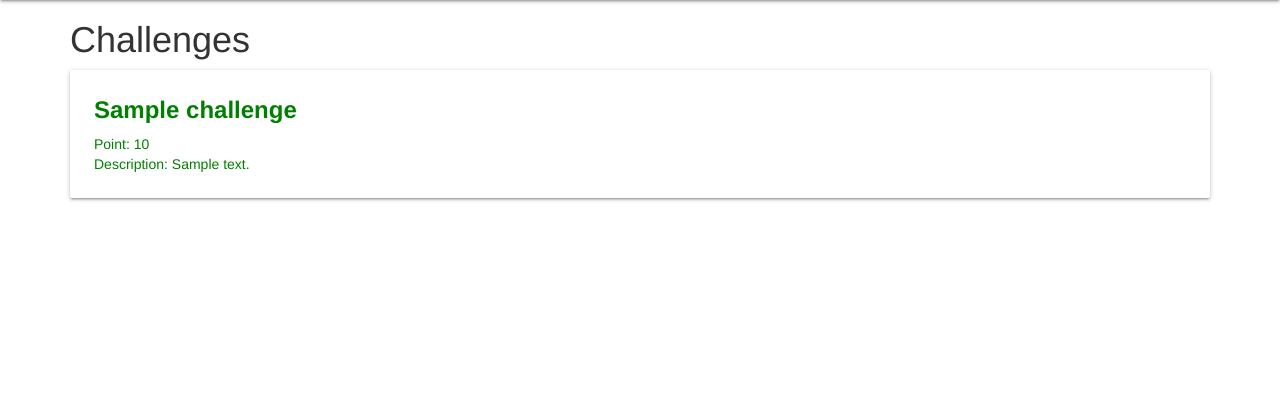
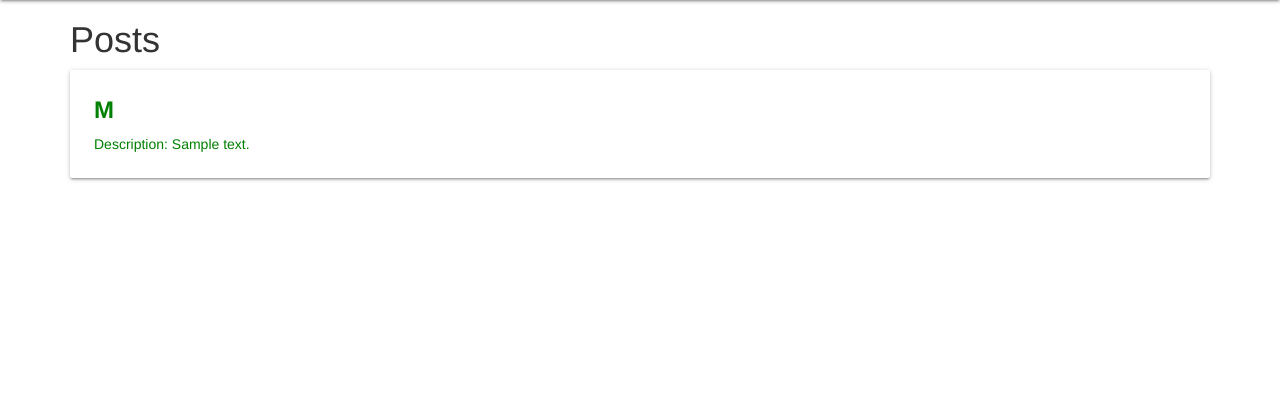
Before and after one commit to nhasley/ECO-App-Python, a Django app: page / in a window 1280 px wide. Shown: the part 64-464 px from the top of the page. Run offline with Django 3.2, Linux system fonts and the light colour scheme; tables that the repository leaves empty hold one stand-in row (values such as "Sample post"); some libraries are stand-ins or nearby versions.

Commit message:
changed main model from challenges to posts

```diff
--- a/main_app/admin.py
+++ b/main_app/admin.py
@@ -1,4 +1,5 @@
 from django.contrib import admin
-from .models import Challenge
+from .models import Post#, Photo
 # Register your models here.
-admin.site.register(Challenge)
+admin.site.register(Post)
+# admin.site.register(Photo)
--- a/main_app/models.py
+++ b/main_app/models.py
@@ -1,15 +1,19 @@
 from django.db import models
 from django.contrib.auth.models import User
 
-class Challenge(models.Model):
-    name = models.CharField(max_length=100)
-    points = models.IntegerField()
-    description = models.CharField(max_length=250)
-    user = models.ForeignKey(User, on_delete=models.CASCADE)
+CHALLENGES = (
+    ('M', 'Metro'),
+    ('B', 'Bike'),
+    ('W', 'Walk')
+)
 
-class Photo(models.Model):
-    url = models.CharField(max_length=200)
-    challenge = models.ForeignKey(Challenge, on_delete=models.CASCADE)
+class Post(models.Model):
+    description = models.CharField(max_length=100)
+    challenge = models.CharField(
+        max_length=10,
+        choices=CHALLENGES,
+        default=CHALLENGES[0][0]
+    )
 
     def __str__(self):
-        return f"Photo for challenge_id: {self.chalenge_id} @{self.url}"
+        return self.name
--- a/main_app/templates/base.html
+++ b/main_app/templates/base.html
@@ -29,7 +29,7 @@
   <footer class="page-footer">
     {% if user.is_authenticated %}
     <ul class="center">
-        <li><a href="{%url 'challenges'%}" id="text"><i class="fas fa-camera-retro" style="font-size:25px; color: white;"></i> Challenges</a></li>
+        <li><a href="{%url 'posts'%}" id="text"><i class="fas fa-camera-retro" style="font-size:25px; color: white;"></i> Posts</a></li>
         <li><a href="{%url 'profile'%}" id="text"><i class="glyphicon glyphicon-user" style="font-size:25px; color: white;"></i> Profile</a></li>
         <li><a href="{% url 'logout' %}" id="text">Log Out</a></li>
   {% else %}
--- a/main_app/templates/challenges.html
+++ /dev/null
@@ -1,18 +0,0 @@
-{% extends 'base.html' %}
-{% block content %}
-
-<h1>Challenges</h1>
-
-{% for challenge in challenges %}
-<a href="{% url 'upload' challenge.id %}">
-  <div class="card">
-    <div class="card-content">
-      <span class="card-title">{{ challenge.name }}</span>
-      <p>Point: {{ challenge.points }}</p>
-      <p>Description: {{ challenge.description }}</p>
-    </div>
-  </div>
-</a>
-{% endfor %}
-
-{% endblock %}
--- /dev/null
+++ b/main_app/templates/posts.html
@@ -0,0 +1,17 @@
+{% extends 'base.html' %}
+{% block content %}
+
+<h1>Posts</h1>
+
+{% for post in posts %}
+<a href="{% url 'detail' post.id %}">
+  <div class="card">
+    <div class="card-content">
+      <span class="card-title">{{ post.challenge }}</span>
+      <p>Description: {{ post.description }}</p>
+    </div>
+  </div>
+</a>
+{% endfor %}
+
+{% endblock %}
--- a/main_app/templates/profile.html
+++ b/main_app/templates/profile.html
@@ -9,7 +9,7 @@
 <div>Current Points:</div>
 <hr />
 <div>Recent Posts</div>
-{% for photo in challenge.photo_set.all %}
+{% for photo in post.photo_set.all %}
     <img class="responsive-img card-panel" src="{{photo.url}}">
 {% empty %}
     <div class="card-panel teal-text center-align">No Photos Uploaded</div>
--- a/main_app/urls.py
+++ b/main_app/urls.py
@@ -2,8 +2,6 @@ from django.urls import path
 from . import views
 
 urlpatterns = [
-  path('', views.challenges_index, name='challenges'),
+  path('', views.posts_index, name='posts'),
   path('profile/', views.profile, name='profile'),
-  path('upload/<int:challenge_id>/', views.upload, name='upload'),
-  path('profile/add_photo/', views.add_photo, name='add_photo'),
 ]
--- a/main_app/views.py
+++ b/main_app/views.py
@@ -1,5 +1,6 @@
 from django.shortcuts import render, redirect
-from .models import Challenge, Photo
+from django.views.generic.edit import CreateView
+from .models import Post
 import uuid
 import boto3
 
@@ -7,27 +8,8 @@ S3_BASE_URL = 'https://s3-us-west-1.amazonaws.com/'
 BUCKET = 'codebloodedkillers'
 
 # Define the home view
-def challenges_index(request):
-    challenges = Challenge.objects.all()
-    return render(request, 'challenges.html', {'challenges': challenges})
-
+def posts_index(request):
+    posts = Post.objects.all()
+    return render(request, 'posts.html', {'posts': posts})
 def profile(request):
     return render(request, 'profile.html')
-
-def upload(request, challenge_id):
-    challenge = Challenge.objects.get(id=challenge_id)
-    return render(request, 'upload.html', {'challenge': challenge})
-
-def add_photo(request, challenge_id): ##change to user
-    photo_file = request.FILES.get('photo-file', None)
-    if photo_file:
-        s3 = boto3.client('s3')
-        key = uuid.uuid4().hex[:6] + photo_file.name[photo_file.name.rfind('.'):]
-        try:
-            s3.upload_fileobj(photo_file, BUCKET, key)
-            url = f"{S3_BASE_URL}{BUCKET}/{key}"
-            photo = Photo(url=url, challenge_id=challenge_id) ##change to user
-            photo.save()
-        except:
-            print('An error occurred uploading file to S3')
-    return redirect('profile')
```
Also changed, not shown: main_app/templates/upload.html (deleted, +0 -17 lines), main_app/migrations/0006_auto_20190915_2036.py (added), main_app/migrations/0007_auto_20190915_2038.py (added).
